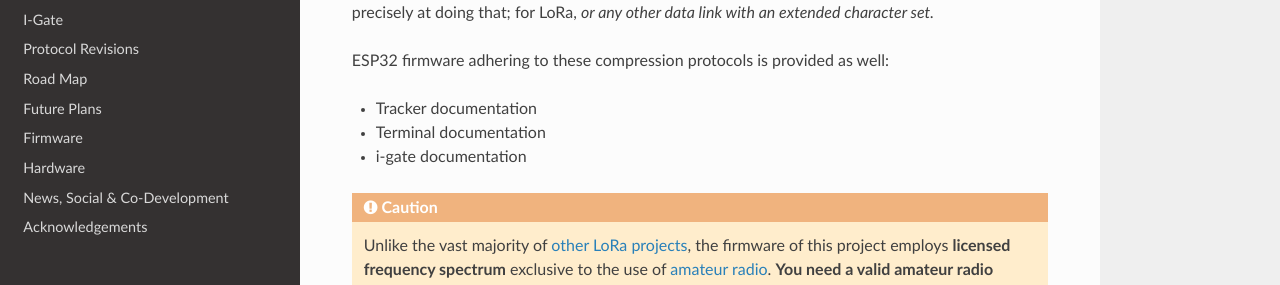
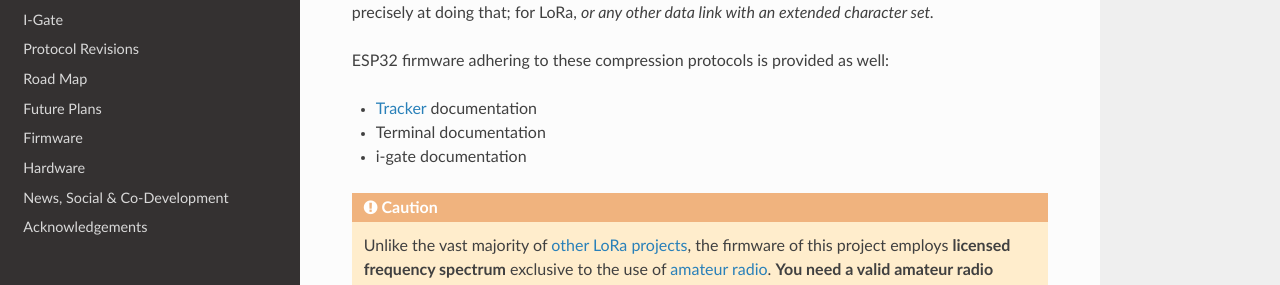
Before and after one commit to aprs438/aprs438.protocol, a Sphinx documentation site: the page built from docs/source/index.md, in a window 1280 px wide and 900 px high, scrolled down 448 px. Shown: the part 159-444 px from the top of the window. Built offline with Sphinx 7.4.7 and the Read the Docs theme 2.0.0, drawn with Linux system fonts in a browser that asks for light colours; part of the change alters nothing that is shown.

```diff
--- a/docs/source/conf.py
+++ b/docs/source/conf.py
@@ -32,7 +32,8 @@ intersphinx_mapping = {
     'protocol': ('https://aprs438.readthedocs.io/en/latest/', None),
 }
 intersphinx_disabled_domains = ['std']
-myst_url_schemes=["http", "https", "mailto"]
+intersphinx_disabled_reftypes = ['*']
+myst_url_schemes=['http', 'https', 'mailto']
 
 templates_path = ['_templates']
 
--- a/docs/source/index.md
+++ b/docs/source/index.md
@@ -27,7 +27,7 @@ The APRS frame compression protocols presented in this [white paper](https://en.
 
 ESP32 firmware adhering to these compression protocols is provided as well:
 
-- Tracker documentation
+- [Tracker](https://aprs438-terminal.readthedocs.io/en/latest/index.html) documentation
 - Terminal documentation
 - i-gate documentation
 
```
